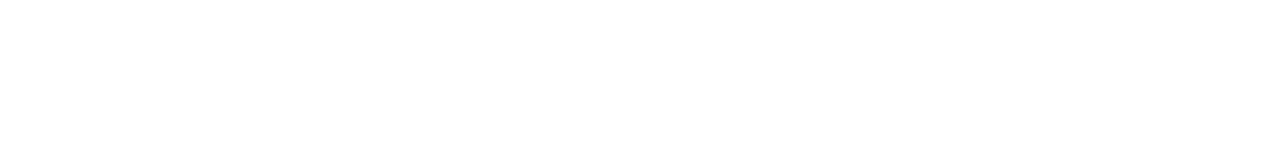
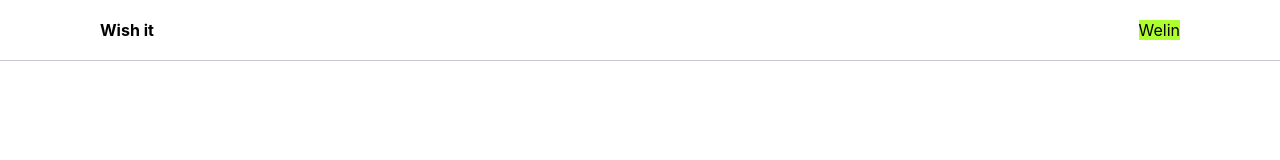
Before and after one commit to welinhong/wish-it, a Next.js app: page /login in a window 1280 px wide. Shown: the top 160 px of the page. Built offline with nearby package versions, Linux system fonts and the light colour scheme.

Commit message:
layout setting

```diff
--- a/pages/_app.tsx
+++ b/pages/_app.tsx
@@ -2,7 +2,7 @@
 import type { AppProps } from 'next/app'
 import Layout from '@/components/layout/Layout'
 
-function MyApp({ Component, pageProps }: AppProps) {
+function MyApp({ Component, pageProps }: AppProps): JSX.Element {
   return (
     <Layout>
       <Component {...pageProps} />
--- /dev/null
+++ b/src/components/layout/Header.tsx
@@ -0,0 +1,30 @@
+import styled from 'styled-components'
+export interface Props {
+  className?: string
+}
+
+const Header = ({ className }: Props): JSX.Element => {
+  return (
+    <StyledContainer className={className}>
+      <StyledLogo>Wish it</StyledLogo>
+
+      {/* 사용자 닉네임 출력 */}
+      <StyledUserInfo>Welin</StyledUserInfo>
+    </StyledContainer>
+  )
+}
+
+const StyledContainer = styled.div`
+  display: flex;
+  align-items: center;
+  justify-content: space-between;
+  height: 60px;
+`
+const StyledLogo = styled.div`
+  font-weight: bold;
+`
+const StyledUserInfo = styled.div`
+  background-color: greenyellow;
+`
+
+export default Header
--- a/src/components/layout/Layout.tsx
+++ b/src/components/layout/Layout.tsx
@@ -1,3 +1,4 @@
+import Header from '@/components/layout/Header'
 import { ReactNode } from 'react'
 import styled from 'styled-components'
 
@@ -5,10 +6,24 @@
   children: ReactNode
 }
 const Layout = ({ children }: Props): JSX.Element => {
-  return <StyledContainer>{children}</StyledContainer>
+  return (
+    <StyledContainer>
+      <StyledHeaderContainer>
+        <StyledContainerInner>
+          <Header />
+        </StyledContainerInner>
+      </StyledHeaderContainer>
+
+      <StyledContainerInner>{children}</StyledContainerInner>
+    </StyledContainer>
+  )
 }
 
-const StyledContainer = styled.div`
+const StyledContainer = styled.div``
+const StyledHeaderContainer = styled.div`
+  border-bottom: 1px solid #c9c8d3;
+`
+const StyledContainerInner = styled.div`
   max-width: 1080px;
   margin: 0 auto;
 `
```
